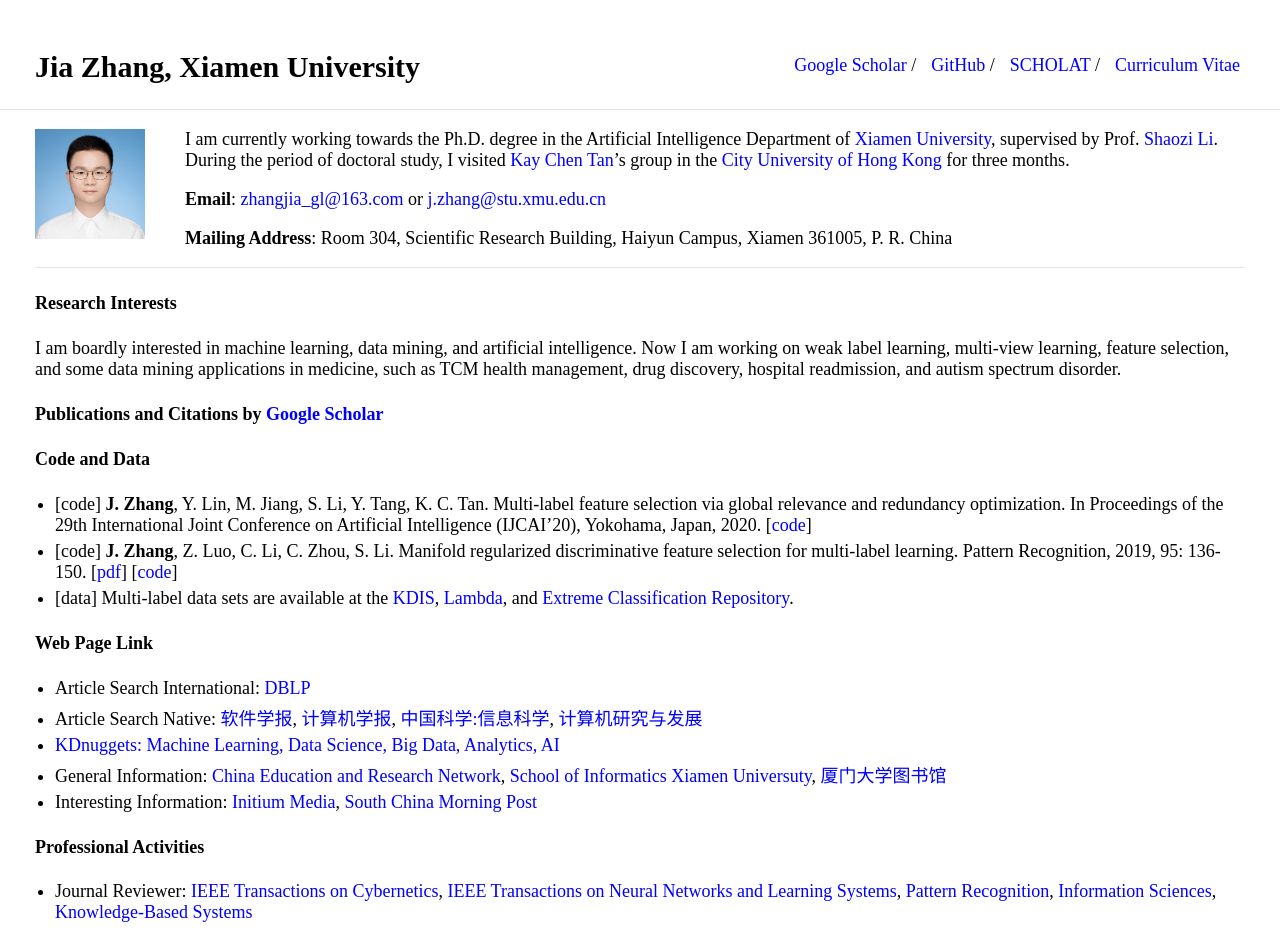
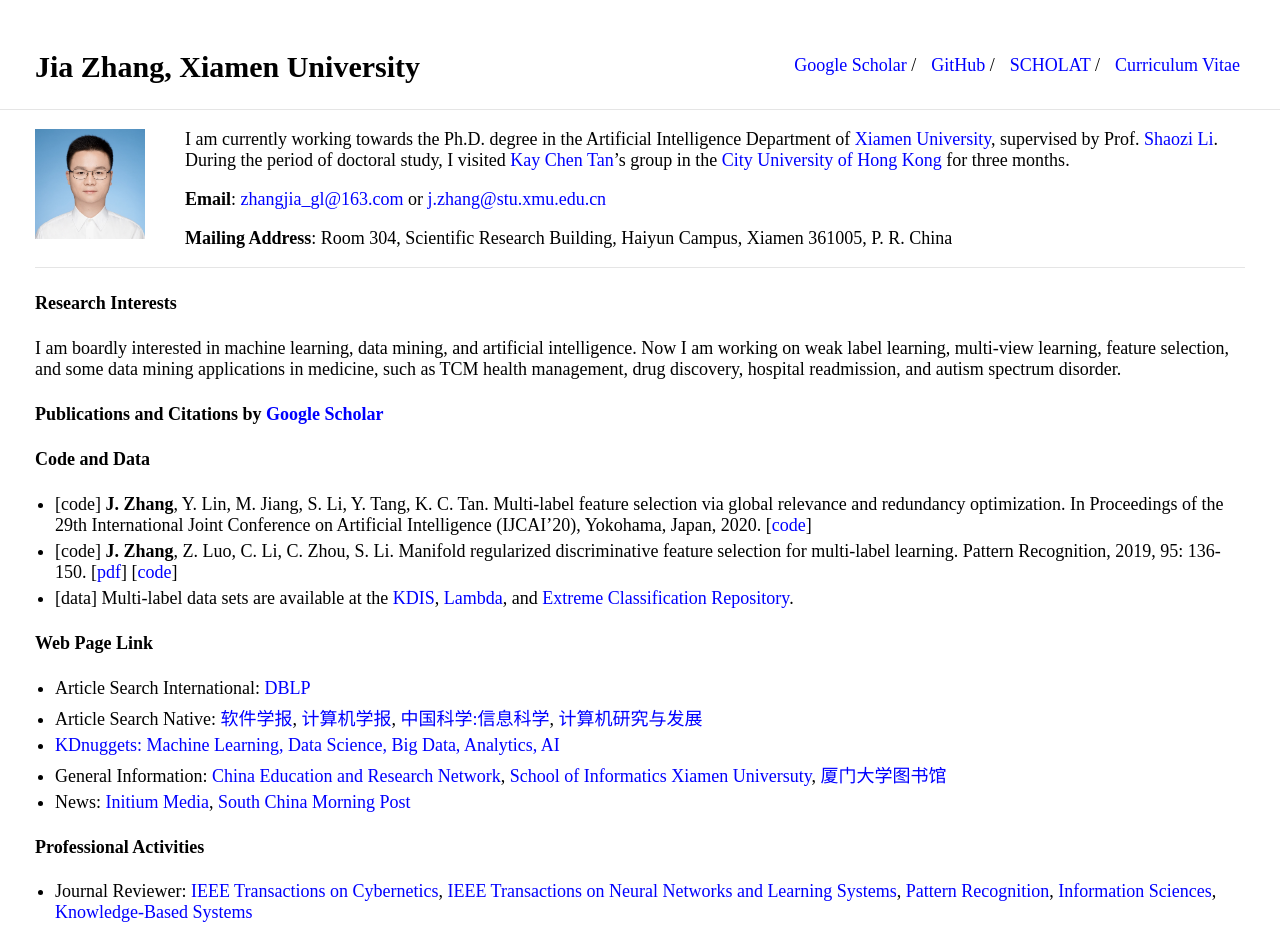
Before and after one commit to jiazhang-ml/jiazhang-ml.github.io, a Jekyll site: the page built from index.md, in a window 1280 px wide. Shown: the top 939 px of the page. Built offline with Jekyll 4.4.1, drawn with Linux system fonts in a browser that asks for light colours; grey boxes are pictures that could not be loaded.

Commit message:
Update index.md

```diff
--- a/index.md
+++ b/index.md
@@ -29,7 +29,7 @@ I am boardly interested in machine learning, data mining, and artificial intelli
 * Article Search Native: [软件学报](http://navi.cnki.net/knavi/JournalDetail?pcode=CJFD&pykm=RJXB), [计算机学报](http://navi.cnki.net/knavi/JournalDetail?pcode=CJFD&pykm=JSJX), [中国科学:信息科学](http://navi.cnki.net/knavi/JournalDetail?pcode=CJFD&pykm=PZKX), [计算机研究与发展](http://navi.cnki.net/knavi/JournalDetail?pcode=CJFD&pykm=JFYZ)
 * [KDnuggets: Machine Learning, Data Science, Big Data, Analytics, AI](https://www.kdnuggets.com/)
 * General Information: [China Education and Research Network](http://www.edu.cn/), [School of Informatics Xiamen Universuty](https://information.xmu.edu.cn/), [厦门大学图书馆](https://library.xmu.edu.cn/)
-* Interesting Information: [Initium Media](https://theinitium.com/), [South China Morning Post](https://www.scmp.com/hk)
+* News: [Initium Media](https://theinitium.com/), [South China Morning Post](https://www.scmp.com/hk)
 
 #### Professional Activities
 * Journal Reviewer: [IEEE Transactions on Cybernetics](https://mc.manuscriptcentral.com/cyb-ieee), [IEEE Transactions on Neural Networks and Learning Systems](https://mc.manuscriptcentral.com/tnnls), [Pattern Recognition](https://www.journals.elsevier.com/pattern-recognition/), [Information Sciences](https://www.journals.elsevier.com/information-sciences), [Knowledge-Based Systems](https://www.journals.elsevier.com/knowledge-based-systems)
```
